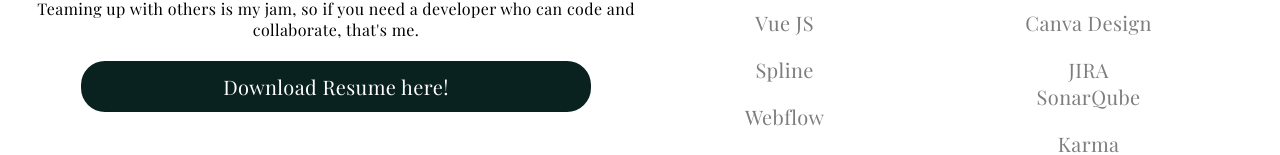
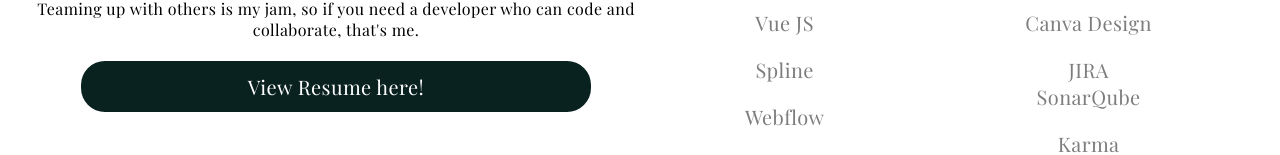
Before and after one commit to NehaChawdipande/Portfolio-Custom, a React (Create React App) app: page / in a window 1280 px wide. Shown: the part 1161-1316 px from the top of the page. Built offline with nearby package versions, Linux system fonts and the light colour scheme; a web font is replaced by a local one.

Commit message:
updated link

```diff
--- a/src/organisms/AboutMe/AboutMe.tsx
+++ b/src/organisms/AboutMe/AboutMe.tsx
@@ -15,7 +15,7 @@
         </h4>
         <div className="downloadResume">
           <a href="https://www.dropbox.com/scl/fi/th3iclp239g1l3x3v3by3/Neha-Chawdipande-Resume-2024.pdf?rlkey=f44h2us5rxqjucpr8dfv3v9zh&st=rgmcxtla&dl=0" target="_blank" rel="noreferrer">
-            Download Resume here!
+            View Resume here!
           </a>
         </div>
       </div>
--- a/src/pages/MyJourney.tsx
+++ b/src/pages/MyJourney.tsx
@@ -15,7 +15,7 @@
           desc="A 3d portfolio built in Spline and Reactjs"
           buttonName="View"
           imgsrc="portfolio.png"
-          buttonRedirectUrl="https://whining-apple-short.on-fleek.app/"
+          buttonRedirectUrl="https://spline-portfolio.on-fleek.app"
           width="90%"
         />
 
```
